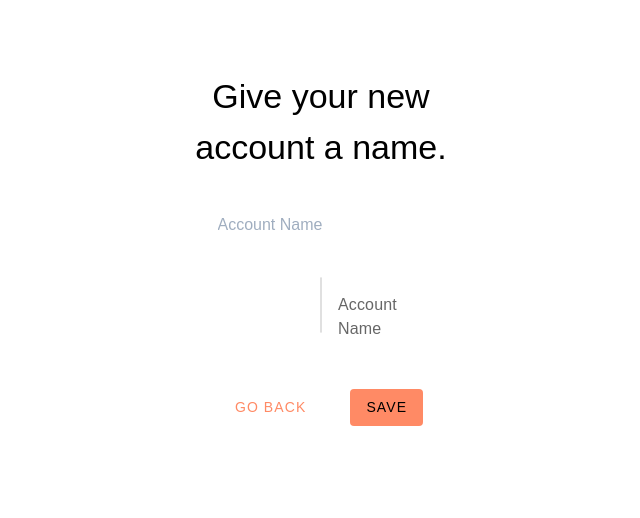
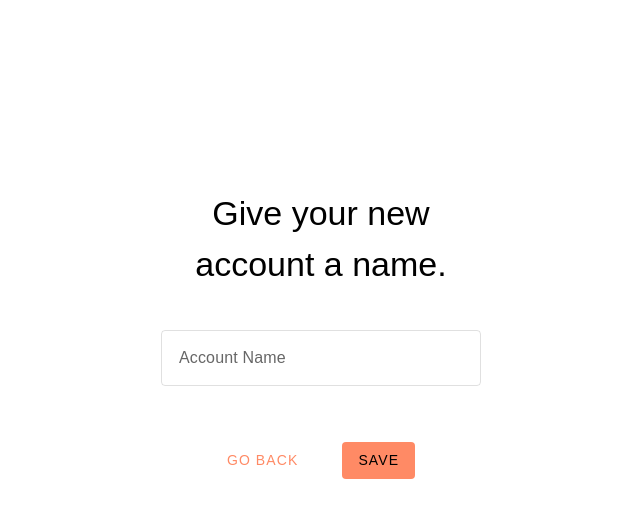
Before and after one commit to interledgerjs/rafiki.money, a Next.js app in the folder packages/frontend/: page /addAccount in a window 1280 px wide. Shown: the top 518 px of the page, without its empty margins (319-959 px from the left). Built offline with nearby package versions, Linux system fonts and the light colour scheme; what tailwindcss-dark-mode, tailwindcss-elevation would draw is missing.

Commit message:
FIX buttons

```diff
--- a/packages/frontend/pages/addAccount.tsx
+++ b/packages/frontend/pages/addAccount.tsx
@@ -11,18 +11,20 @@ const Settings: NextPage = () => {
   return (
     <div className="flex">
       <Content>
-        <div className="flex flex-col items-center justify-center my-20 h-64">
+        <div className="w-full h-screen max-w-xs mx-auto bg-surface flex items-center flex flex-col">
+          <div className="h-32"></div>
           <div className="p-5 headline-4 text-center">
             Give your new <br></br> account a name.
           </div>
-          <input className="p-5" placeholder="Account Name" type="text"></input>
-          <div>
-            <TextInput name="account" label="Account Name" />
+
+          <div className="self-center w-full ">
+          <TextInput name="account" label="Account Name" />
           </div>
+
           <div className="flex p-5">
             <div className="pr-3">
               <Button
-                onTap={() => router.push("/overview")}
+                onClick={() => router.push("/overview")}
                 className="mr-4"
                 bgColour="primary"
                 type="text"
@@ -31,7 +33,12 @@ const Settings: NextPage = () => {
               </Button>
             </div>
             <div>
-              <Button type="solid" onTap={btnSaveTap}>
+              <Button
+                onClick={() => router.push("/overview")}
+                className="mr-4"
+                bgColour="primary"
+                type="solid"
+              >
                 SAVE
               </Button>
             </div>
--- a/packages/frontend/pages/overview.tsx
+++ b/packages/frontend/pages/overview.tsx
@@ -413,7 +413,7 @@ const Overview: NextPage<Props> = ({ account }) => {
               <div className="headline-6">Accounts</div>
               <div className="w-64 flex-1"></div>
               <div className="">
-                <Button type="solid" onTap={() => router.push("/addAccount")}>
+                <Button type="solid" onClick={() => router.push("/addAccount")}>
                   Add account
                 </Button>
               </div>
```
